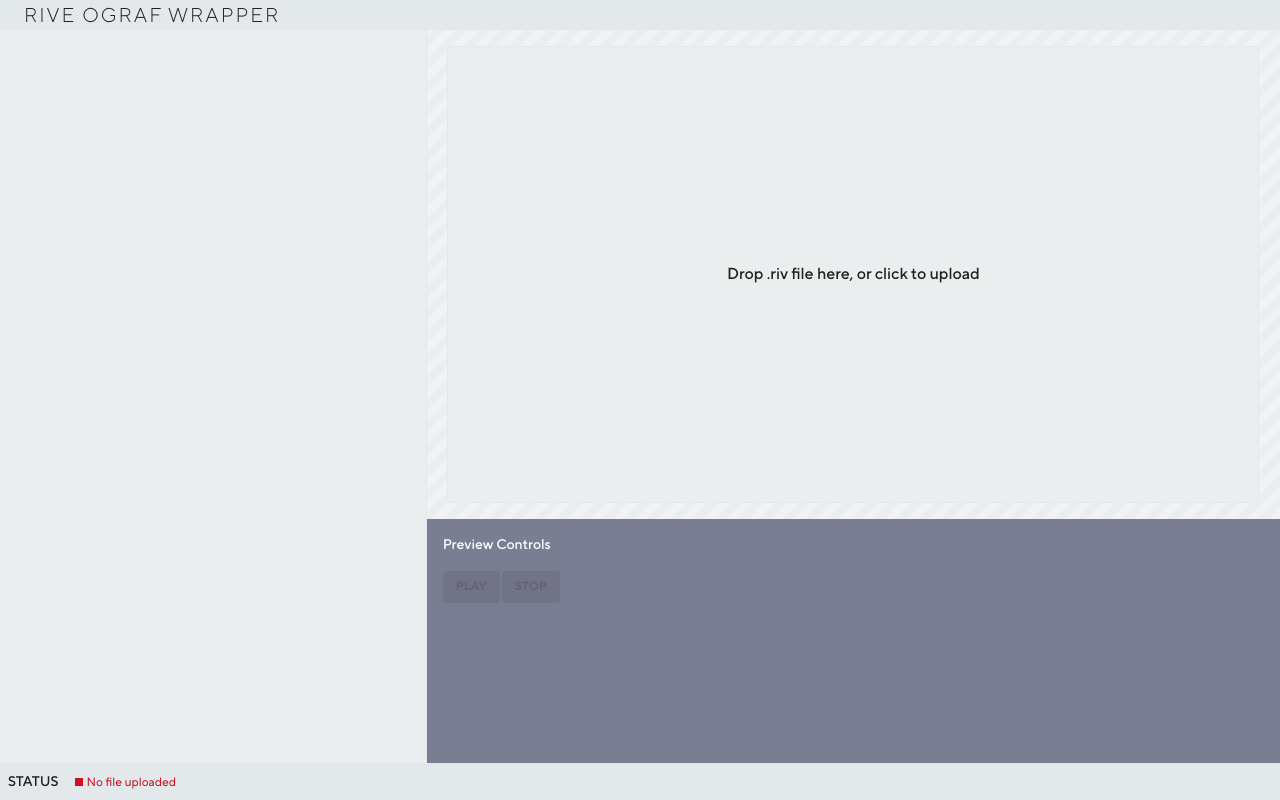
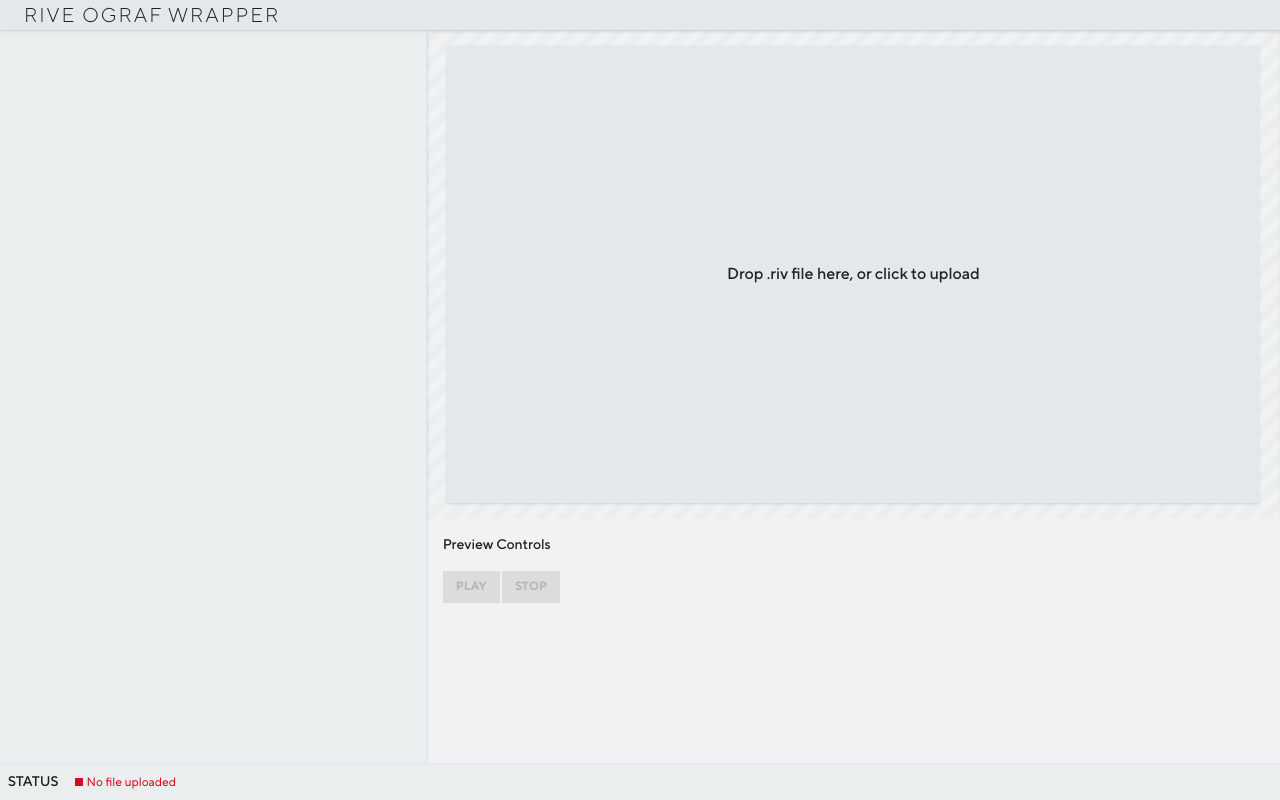
Before and after one commit to cndgfxteam/rive-ograf-wrapper, a Svelte app: page / in a window 1280 px wide. Built offline with nearby package versions, Linux system fonts and the light colour scheme.

Commit message:
fix: tweak size and colors more

```diff
--- a/src/App.svelte
+++ b/src/App.svelte
@@ -105,7 +105,7 @@
 <div
 	class="grid h-screen grid-cols-1 grid-rows-[auto_minmax(290px,1fr)_auto_3fr_auto] lg:grid-cols-[minmax(300px,1fr)_2fr] lg:grid-rows-[auto_minmax(0,2fr)_1fr_auto]"
 >
-	<header class="col-span-full flex items-center gap-4 bg-base-300 px-2">
+	<header class="z-20 col-span-full flex items-center gap-4 bg-base-300 px-2 shadow">
 		<enhanced:img
 			src="./assets/images/NEW_CBS_NEWS_LOGO.png?w=149;112"
 			sizes="(min-width:1024px) 149px, (min-width:400px) 112px"
@@ -118,7 +118,7 @@
 	</header>
 
 	<!-- Page content here -->
-	<div class="place-content-center bg-(image:--stripes) p-4 lg:col-2">
+	<div class="place-content-center bg-(image:--stripes) p-4 inset-shadow-sm lg:col-2">
 		{#if !context.hasUploadedFile}
 			<FileUploader accept=".riv" onFile={handleRivFile} />
 		{:else}
@@ -131,7 +131,7 @@
 
 	<!-- Sidebar content here -->
 	<div
-		class="overflow-auto border-base-300 bg-base-200 p-4 lg:col-1 lg:row-span-2 lg:row-start-2 lg:border-r"
+		class="z-10 overflow-auto border-base-300 bg-base-200 p-4 shadow lg:col-1 lg:row-span-2 lg:row-start-2 lg:border-r"
 	>
 		{#if context.hasUploadedFile}
 			<form
@@ -339,7 +339,7 @@
 		{/if}
 	</div>
 
-	<footer class="lg:col-span-2">
+	<footer class="z-20 border-t border-base-300 bg-base-200 lg:col-span-2">
 		<StatusBar type={statusType}>{status}</StatusBar>
 	</footer>
 </div>
--- a/src/GraphicPreviewControls.svelte
+++ b/src/GraphicPreviewControls.svelte
@@ -10,10 +10,7 @@
 	const context = getAppContext()
 </script>
 
-<details
-	class="collapse bg-neutral/50 text-neutral-content max-lg:collapse-arrow lg:pointer-events-none"
-	bind:open
->
+<details class="collapse bg-base-100 max-lg:collapse-arrow lg:pointer-events-none" bind:open>
 	<summary class="collapse-title text-sm font-medium">Preview Controls</summary>
 
 	<div class="collapse-content text-xs lg:pointer-events-auto">
--- a/src/app.css
+++ b/src/app.css
@@ -28,7 +28,7 @@
 	--color-error-content: oklch(100% 0 0);
 
 	--radius-selector: 0rem;
-	--radius-field: 0.25rem;
+	--radius-field: 0rem;
 	--radius-box: 0rem;
 
 	--size-selector: 0.25rem;
--- a/src/lib/FileUploader.svelte
+++ b/src/lib/FileUploader.svelte
@@ -65,9 +65,9 @@
 	ondragover={onDropZoneDragOver}
 	ondragleave={() => (isDragOverActive = false)}
 	class={{
-		'mx-auto grid aspect-video max-h-full cursor-pointer place-items-center rounded-field border border-base-300 font-medium text-base-content hover:bg-base-100 focus:bg-base-100': true,
-		'bg-base-200': !isDragOverActive,
-		'bg-base-100 inset-shadow-sm/50': isDragOverActive,
+		'mx-auto grid aspect-video max-h-full cursor-pointer place-items-center rounded-box font-medium text-base-content shadow hover:bg-base-200 focus:bg-base-200': true,
+		'bg-base-300': !isDragOverActive,
+		'bg-base-200 inset-shadow-sm': isDragOverActive,
 	}}
 >
 	Drop .riv file here, or click to upload
--- a/src/lib/StatusBar.svelte
+++ b/src/lib/StatusBar.svelte
@@ -22,7 +22,7 @@
 	let { children, type }: Props = $props()
 </script>
 
-<div class="flex flex-row items-baseline gap-4 border-t border-base-300 bg-base-300 p-2">
+<div class="flex flex-row items-baseline gap-4 p-2">
 	<h2 class="text-sm font-medium uppercase">Status</h2>
 	<div class="flex flex-row items-baseline gap-1 text-xs">
 		<div class="status {STATUS_VARIANTS[type]}"></div>
```
